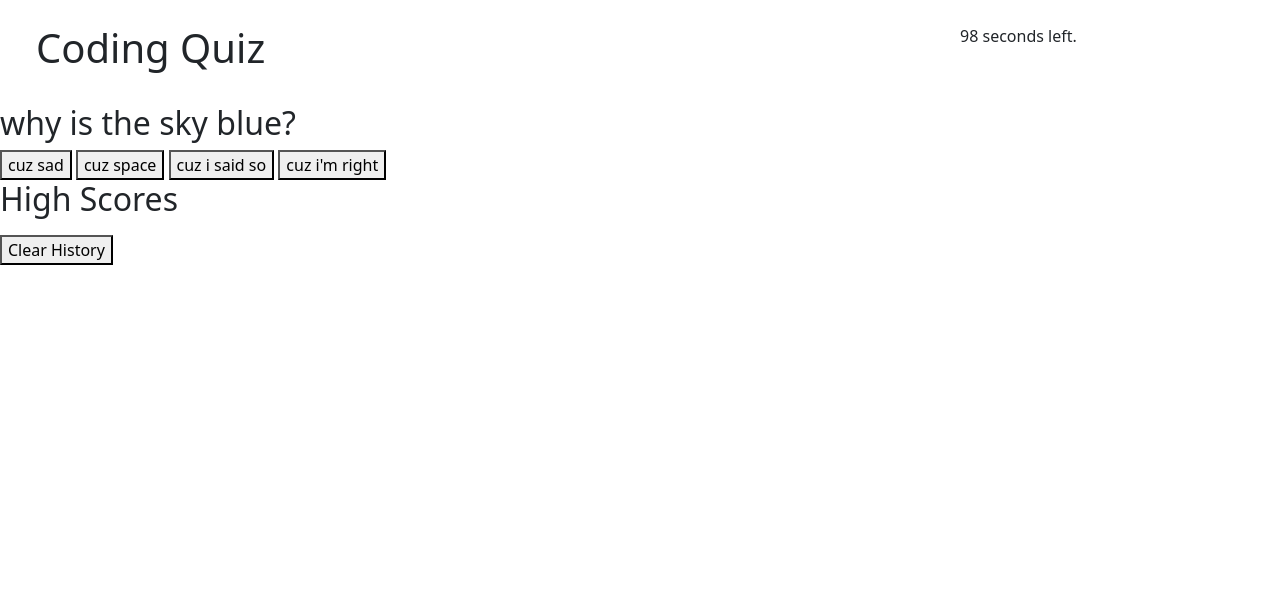
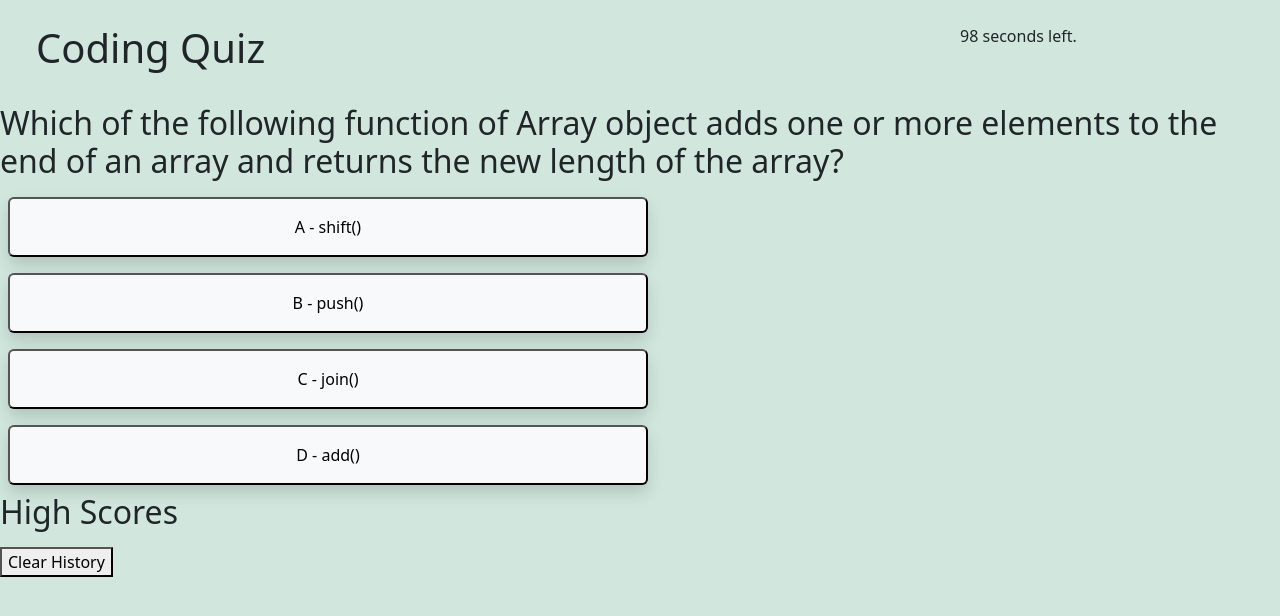
Before and after one commit to tabbdacat/coding-quiz, a plain HTML site: page index.html in a window 1280 px wide. Both pictures are taken after a click on the button "Start Quiz". Drawn offline with nearby package versions, Linux system fonts and the light colour scheme.

Commit message:
add new question

```diff
--- a/assets/js/script.js
+++ b/assets/js/script.js
@@ -43,9 +43,9 @@ function sendMessage() {
 // question list object
 let myQuestions = [
   {
-    quest: "why is the sky blue?",
-    options: ["cuz sad", "cuz space", "cuz i said so", "cuz i'm right"],
-    answer: "cuz i'm right",
+    quest: "Which of the following function of Array object adds one or more elements to the end of an array and returns the new length of the array?",
+    options: ["A - shift()", "B - push()", "C - join()", "D - add()"],
+    answer: "B - push()",
   },
   {
     quest: "why not?",
--- a/index.html
+++ b/index.html
@@ -9,14 +9,14 @@
     crossorigin="anonymous">
     <link rel="stylesheet" href="./assets/css/style.css" />
 </head>
-<body>
+<body class="bg-success-subtle">
     <header class="row justify-content-center m-4">
         <h1 class="col-9">Coding Quiz</h1>
     <div class="col-3 timer">Time: <span id="time">0</span></div>
     <div id="start-screen">
         <h3 class="m-5">Can you beat the current high score? You have 2 minutes to answer all questions.
             Each incorrect answer will drop your remaining time by 10 seconds.</h3>
-        <button class="btn btn-block btn-success w-50" id="start">Start Quiz</button>
+        <button class="btn btn-block btn-success w-50 shadow p-3 m-2 rounded" id="start">Start Quiz</button>
         <div class="scores"><a href="./highscores.html">View Highscores</a></div>
     </div>
 </header>
@@ -24,10 +24,10 @@
         <h2 id="questions"></h2>
 
         <div id="options">
-            <button class="optionBtn" id="optionOne"></button>
-            <button class="optionBtn" id="optionTwo"></button>
-            <button class="optionBtn" id="optionThree"></button>
-            <button class="optionBtn" id="optionFour"></button>
+            <button class="optionBtn col-6 shadow p-3 m-2 bg-body-tertiary rounded" id="optionOne"></button>
+            <button class="optionBtn col-6 shadow p-3 m-2 bg-body-tertiary rounded" id="optionTwo"></button>
+            <button class="optionBtn col-6 shadow p-3 m-2 bg-body-tertiary rounded" id="optionThree"></button>
+            <button class="optionBtn col-6 shadow p-3 m-2 bg-body-tertiary rounded" id="optionFour"></button>
             <h3 id="right-answer"  class="hide">That's Correct!</h3>
             <h3 id="wrong-answer" class="hide">Wrong Answer!</h3>
         </div>
```
